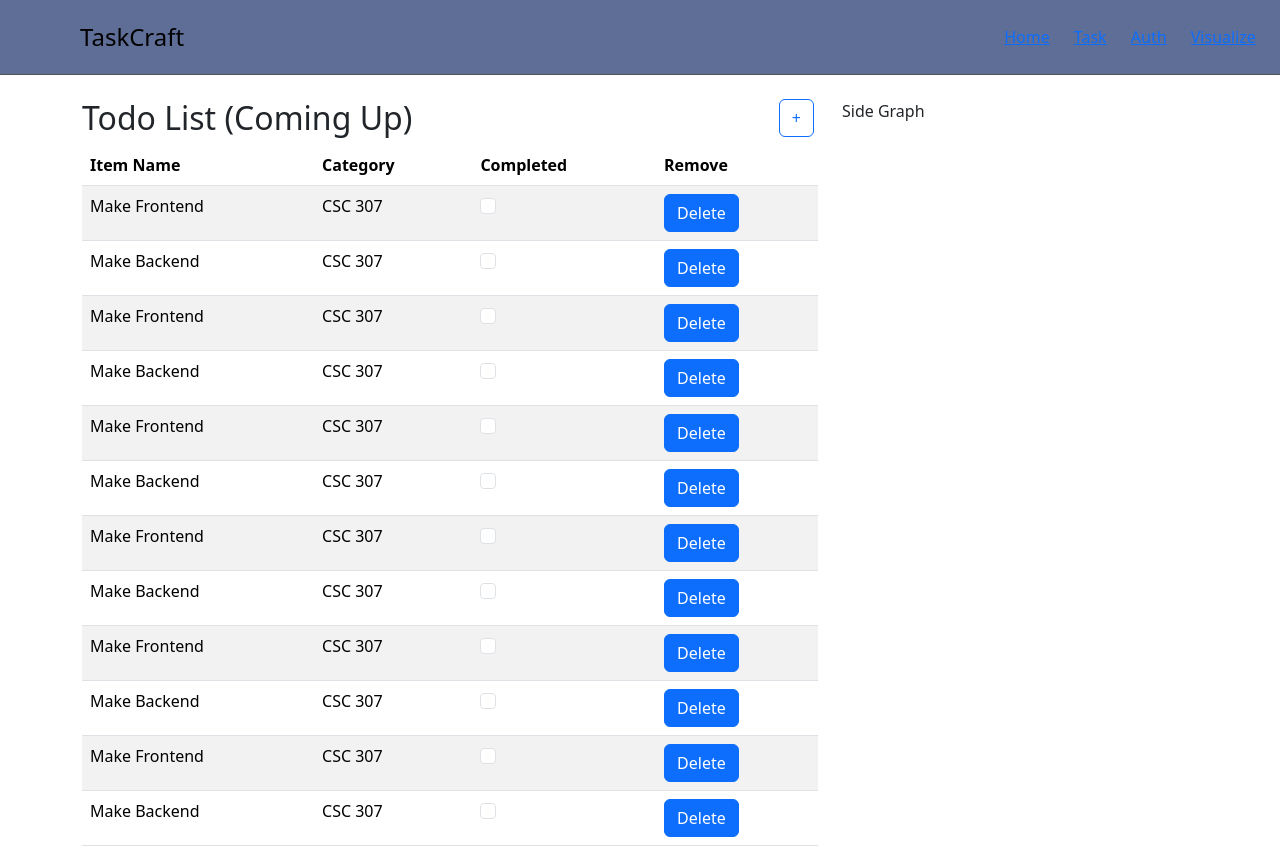
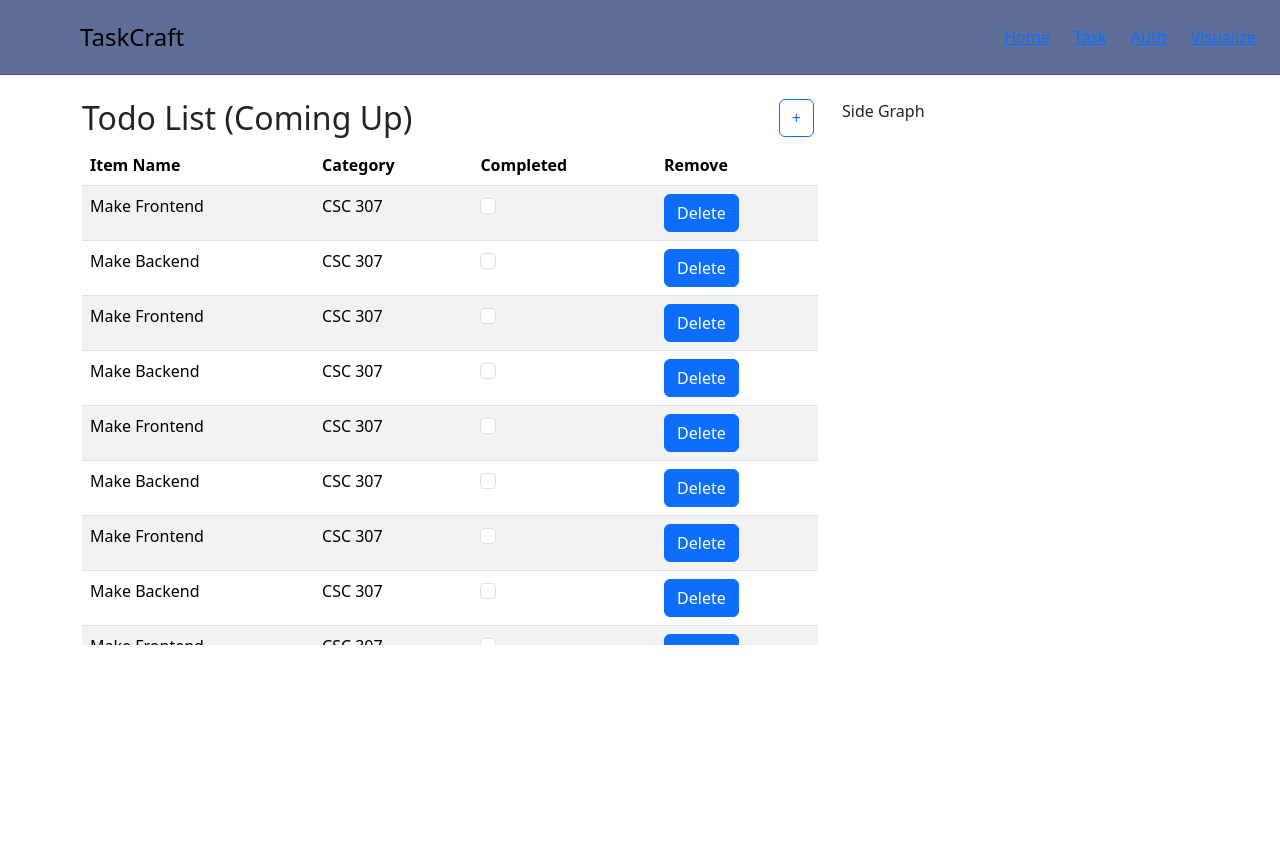
Before and after one commit to Tylermhh/404-day-visualizer-app, a React (Create React App) app in the folder packages/react-frontend/: page /home in a window 1280 px wide. After the commit the page ends 800 px from the top, so only its background shows below. Built offline with nearby package versions, Linux system fonts and the light colour scheme.

Commit message:
scrollable table

```diff
--- a/packages/react-frontend/src/components/Table/HomeTable.tsx
+++ b/packages/react-frontend/src/components/Table/HomeTable.tsx
@@ -65,8 +65,9 @@ const TableBody: React.FC<{taskData : Task[]}> = ({taskData}) => {
   });
 
   return (
-    <Table striped>
-      <thead>
+    <div className = {styles['table-responsive']}>
+      <Table striped hover>
+        <thead>
           <tr>
             <th>Item Name</th>
             <th>Category</th>
@@ -74,10 +75,11 @@ const TableBody: React.FC<{taskData : Task[]}> = ({taskData}) => {
             <th>Remove</th>
           </tr>
         </thead>
-      <tbody>
-        {rows}
-      </tbody>
-    </Table>
+        <tbody>
+          { rows }
+        </tbody>
+      </Table>
+    </div>
   );
 }
 
@@ -88,24 +90,6 @@ const HomeTable: React.FC<{taskData : Task[]}> = (input) => {
       <TableBody
         taskData = {input.taskData}
       />
-      {/* <Table striped>
-        <thead>
-          <tr>
-            <th>Item Name</th>
-            <th>Category</th>
-            <th>Completed</th>
-            <th>Remove</th>
-          </tr>
-        </thead>
-        <tbody>
-          <tr>
-            <td>1</td>
-            <td>Mark</td>
-            <td>Otto</td>
-            <td>@mdo</td>
-          </tr>
-        </tbody>
-      </Table> */}
     </div>
   )
 }
--- a/packages/react-frontend/src/components/Table/Table.module.css
+++ b/packages/react-frontend/src/components/Table/Table.module.css
@@ -24,3 +24,12 @@
     height: "2px";
     border: "none";
 }
+
+.table-item td {
+    text-align: center;
+}
+
+.table-responsive {
+    max-height: 500px;
+    overflow-y: auto;
+}
```
